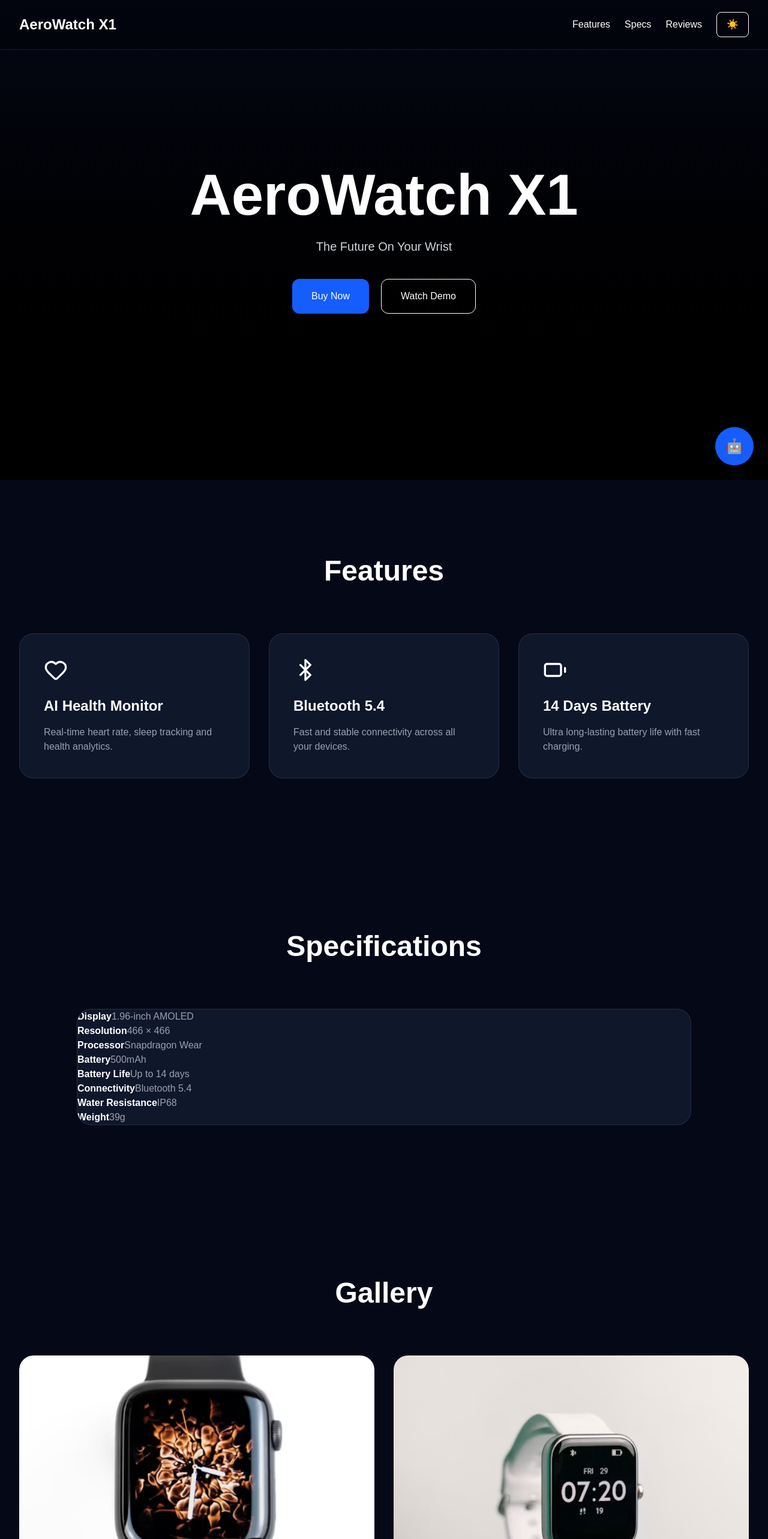
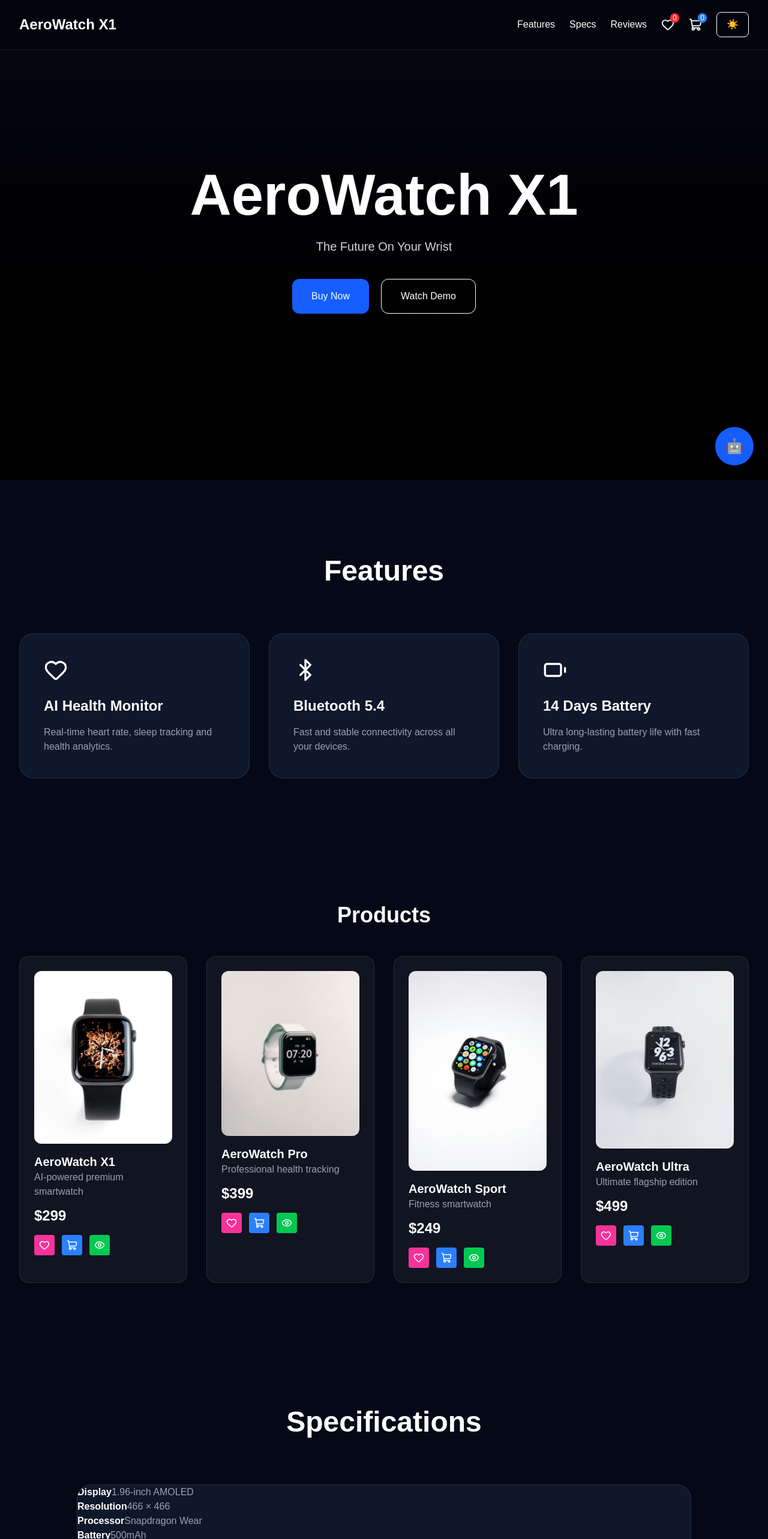
Before and after one commit to thienan1702/aerowatch-landing-page, a React (Vite) app: page / in a window 1280 px wide. Shown: the top 2566 px of the page at 60% size. Built offline with nearby package versions, Linux system fonts and the light colour scheme.

Commit message:
add wishlist cart and recently viewed features

```diff
--- a/src/App.jsx
+++ b/src/App.jsx
@@ -9,6 +9,8 @@
 import Newsletter from "./components/Newsletter";
 import Chatbot from "./components/Chatbot";
 import Footer from "./components/Footer";
+import Products from "./components/Products";
+import RecentlyViewed from "./components/RecentlyViewed";
 
 function App() {
 
@@ -33,8 +35,10 @@
 
       <Hero />
       <Features />
+      <Products />
       <Specs />
       <Gallery />
+      <RecentlyViewed />
       <Reviews />
       <Newsletter />
       <Chatbot />
--- a/src/components/Navbar.jsx
+++ b/src/components/Navbar.jsx
@@ -1,7 +1,35 @@
+import { Heart, ShoppingCart } from "lucide-react";
+import { useEffect, useState } from "react";
+
 export default function Navbar({
   dark,
   setDark
 }) {
+
+  const [wishlistCount, setWishlistCount] = useState(0);
+  const [cartCount, setCartCount] = useState(0);
+
+  useEffect(() => {
+
+    const updateCounts = () => {
+
+      const wishlist =
+        JSON.parse(localStorage.getItem("wishlist")) || [];
+
+      const cart =
+        JSON.parse(localStorage.getItem("cart")) || [];
+
+      setWishlistCount(wishlist.length);
+      setCartCount(cart.length);
+    };
+
+    updateCounts();
+
+    const interval = setInterval(updateCounts, 500);
+
+    return () => clearInterval(interval);
+
+  }, []);
 
   return (
     <nav
@@ -46,6 +74,49 @@
             Reviews
           </a>
 
+          {/* Wishlist */}
+          <div className="relative cursor-pointer">
+
+            <Heart size={22} />
+
+            <span
+              className="
+              absolute
+              -top-2
+              -right-2
+              bg-red-500
+              text-white
+              text-xs
+              rounded-full
+              px-1"
+            >
+              {wishlistCount}
+            </span>
+
+          </div>
+
+          {/* Cart */}
+          <div className="relative cursor-pointer">
+
+            <ShoppingCart size={22} />
+
+            <span
+              className="
+              absolute
+              -top-2
+              -right-2
+              bg-blue-500
+              text-white
+              text-xs
+              rounded-full
+              px-1"
+            >
+              {cartCount}
+            </span>
+
+          </div>
+
+          {/* Dark Mode */}
           <button
             onClick={() => setDark(!dark)}
             className="
--- /dev/null
+++ b/src/components/Products.jsx
@@ -0,0 +1,123 @@
+import { products } from "../data/products";
+import { Heart, ShoppingCart, Eye } from "lucide-react";
+import toast from "react-hot-toast";
+
+export default function Products() {
+
+  const addWishlist = (product) => {
+    const wishlist =
+      JSON.parse(localStorage.getItem("wishlist")) || [];
+
+    if (!wishlist.find(x => x.id === product.id)) {
+      wishlist.push(product);
+      localStorage.setItem(
+        "wishlist",
+        JSON.stringify(wishlist)
+      );
+      toast.success("Added to wishlist");
+    }
+  };
+
+  const addCart = (product) => {
+    const cart =
+      JSON.parse(localStorage.getItem("cart")) || [];
+
+    cart.push(product);
+
+    localStorage.setItem(
+      "cart",
+      JSON.stringify(cart)
+    );
+
+    toast.success("Added to cart");
+  };
+
+  const addViewed = (product) => {
+    let viewed =
+      JSON.parse(localStorage.getItem("viewed")) || [];
+
+    viewed = viewed.filter(x => x.id !== product.id);
+
+    viewed.unshift(product);
+
+    viewed = viewed.slice(0,5);
+
+    localStorage.setItem(
+      "viewed",
+      JSON.stringify(viewed)
+    );
+
+    toast("Added to recently viewed");
+  };
+
+  return (
+    <section
+      id="products"
+      className="py-20 px-8"
+    >
+      <div className="max-w-7xl mx-auto">
+
+        <h2 className="text-4xl font-bold text-center mb-12">
+          Products
+        </h2>
+
+        <div className="grid grid-cols-1 md:grid-cols-2 lg:grid-cols-4 gap-8">
+
+          {products.map(product => (
+
+            <div
+              key={product.id}
+              className="bg-white/5 rounded-2xl p-6 border border-white/10"
+            >
+
+              <img
+                src={product.image}
+                className="rounded-xl mb-4"
+              />
+
+              <h3 className="text-xl font-bold">
+                {product.name}
+              </h3>
+
+              <p className="text-gray-400 mb-3">
+                {product.description}
+              </p>
+
+              <p className="text-2xl font-bold mb-4">
+                ${product.price}
+              </p>
+
+              <div className="flex gap-3">
+
+                <button
+                  onClick={() => addWishlist(product)}
+                  className="p-2 bg-pink-500 rounded"
+                >
+                  <Heart size={18}/>
+                </button>
+
+                <button
+                  onClick={() => addCart(product)}
+                  className="p-2 bg-blue-500 rounded"
+                >
+                  <ShoppingCart size={18}/>
+                </button>
+
+                <button
+                  onClick={() => addViewed(product)}
+                  className="p-2 bg-green-500 rounded"
+                >
+                  <Eye size={18}/>
+                </button>
+
+              </div>
+
+            </div>
+
+          ))}
+
+        </div>
+      </div>
+    </section>
+  );
+}
--- /dev/null
+++ b/src/components/RecentlyViewed.jsx
@@ -0,0 +1,61 @@
+import { useEffect, useState } from "react";
+
+export default function RecentlyViewed() {
+
+  const [items, setItems] = useState([]);
+
+  useEffect(() => {
+
+    const viewed =
+      JSON.parse(localStorage.getItem("viewed")) || [];
+
+    setItems(viewed);
+
+  }, []);
+
+  if (items.length === 0)
+    return null;
+
+  return (
+
+    <section className="py-20 px-8">
+
+      <div className="max-w-7xl mx-auto">
+
+        <h2 className="text-4xl font-bold mb-10">
+          Recently Viewed
+        </h2>
+
+        <div className="grid grid-cols-1 md:grid-cols-4 gap-6">
+
+          {items.map(item => (
+
+            <div
+              key={item.id}
+              className="bg-white/5 p-5 rounded-xl"
+            >
+
+              <img
+                src={item.image}
+                className="rounded-lg mb-4"
+              />
+
+              <h3 className="font-bold">
+                {item.name}
+              </h3>
+
+              <p>
+                ${item.price}
+              </p>
+
+            </div>
+
+          ))}
+
+        </div>
+
+      </div>
+
+    </section>
+  );
+}
--- /dev/null
+++ b/src/data/products.js
@@ -0,0 +1,30 @@
+export const products = [
+  {
+    id: 1,
+    name: "AeroWatch X1",
+    price: 299,
+    image: "/images/watch1.jpg",
+    description: "AI-powered premium smartwatch"
+  },
+  {
+    id: 2,
+    name: "AeroWatch Pro",
+    price: 399,
+    image: "/images/watch2.jpg",
+    description: "Professional health tracking"
+  },
+  {
+    id: 3,
+    name: "AeroWatch Sport",
+    price: 249,
+    image: "/images/watch3.jpg",
+    description: "Fitness smartwatch"
+  },
+  {
+    id: 4,
+    name: "AeroWatch Ultra",
+    price: 499,
+    image: "/images/watch4.jpg",
+    description: "Ultimate flagship edition"
+  }
+];
```
